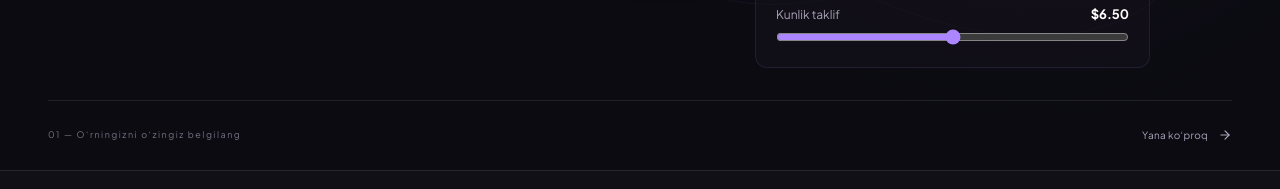
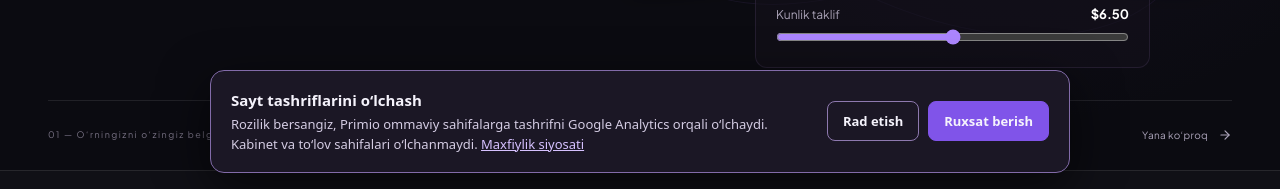
Before and after one commit to Siyovushxan/primio, a Next.js app: page / in a window 1280 px wide. Shown: the part 611-800 px from the top of the page. Built offline with nearby package versions, Linux system fonts and the light colour scheme; no server answers; a web font is replaced by a local one.

Commit message:
Measure public Primio visits with consented GA4 tag

```diff
--- /dev/null
+++ b/src/app/analytics-consent.css
@@ -0,0 +1,10 @@
+.p-analytics-consent{position:fixed;z-index:100;left:16px;right:16px;bottom:16px;max-width:860px;margin:auto;padding:18px 20px;display:flex;align-items:center;justify-content:space-between;gap:22px;border:1px solid #826ba9;background:#1b1725;color:#f5f3fc;border-radius:14px;box-shadow:0 16px 50px #0009;font:13px/1.5 system-ui,sans-serif}
+.p-analytics-consent strong{display:block;font-size:15px;margin-bottom:4px}
+.p-analytics-consent p{margin:0;color:#d4cce3}
+.p-analytics-consent a{color:#d6c1ff;text-decoration:underline}
+.p-analytics-consent-actions{display:flex;gap:9px;flex:none}
+.p-analytics-consent-actions button,.p-analytics-preferences{border:1px solid #8e79af;border-radius:8px;background:transparent;color:#f5f3fc;padding:10px 15px;cursor:pointer;font:600 13px system-ui,sans-serif}
+.p-analytics-consent-actions button:last-child{background:#8054e9;border-color:#8054e9}
+.p-analytics-consent-actions button:focus-visible,.p-analytics-preferences:focus-visible{outline:2px solid #d3f49b;outline-offset:3px}
+.p-analytics-preferences{background:#2a213a;margin:12px 0}
+@media(max-width:640px){.p-analytics-consent{align-items:stretch;flex-direction:column}.p-analytics-consent-actions{justify-content:flex-end}}
--- a/src/app/layout.tsx
+++ b/src/app/layout.tsx
@@ -5,6 +5,8 @@ import "./flows.css";
 import Header from "@/components/layout/Header";
 import { AuthProvider } from "@/contexts/AuthContext";
 import { LangProvider } from "@/contexts/LangContext";
+import AnalyticsConsent from "@/components/primio/AnalyticsConsent";
+import "./analytics-consent.css";
 
 export const metadata: Metadata = {
   title: "Primio — Brendingiz uchun yangi o‘rin",
@@ -31,6 +33,7 @@ export default function RootLayout({
       <body className="min-h-screen bg-bg text-text font-sans antialiased">
         <LangProvider>
           <AuthProvider>
+            <AnalyticsConsent />
             <a className="p-skip" href="#main-content">Asosiy kontentga o‘tish / Skip to content</a>
             <Header />
             <main id="main-content">{children}</main>
--- a/src/app/privacy/page.tsx
+++ b/src/app/privacy/page.tsx
@@ -1,4 +1,5 @@
 import Link from "next/link";
+import { AnalyticsPreferencesButton } from "@/components/primio/AnalyticsConsent";
 import "./privacy.css";
 
 export const metadata = { title: "Maxfiylik siyosati — Primio" };
@@ -13,6 +14,9 @@ export default function PrivacyPage() {
     <p>Google bergan refresh token serverda AES-256-GCM bilan shifrlanib saqlanadi. Hisobotlar Google’dan so‘rov paytida olinadi va Primio ma’lumotlar bazasida alohida saqlanmaydi. Ulanishni kabinetingizdan uzsangiz, Primio saqlagan tokenni o‘chiradi va Google’dagi ruxsatni bekor qilishga so‘rov yuboradi. Google hisobingizda ham uchinchi tomon ruxsatini bekor qilishingiz mumkin.</p>
     <h2>Ma’lumotlardan foydalanish</h2>
     <p>Google Analytics ma’lumotlari sizga sayt hisobotini ko‘rsatish uchun ishlatiladi. Ular boshqa foydalanuvchilarga ko‘rsatilmaydi. AI xulosasi faqat o‘zingiz har safar rozilik bildirganingizda so‘raladi; bunda faqat yig‘ma ko‘rsatkichlar AI xizmatiga yuboriladi.</p>
+    <h2>Primio saytidagi tashriflarni o‘lchash</h2>
+    <p>Rozilik bersangiz, Primio ommaviy sahifalarga tashrifni Google Analytics orqali o‘lchaydi. Sahifa yo‘li va brauzerga oid texnik ma’lumotlar Google’ga yuboriladi. Kabinet, hisobga kirish va to‘lov sahifalari o‘lchanmaydi. Dastlab rad etsangiz, Google Analytics tegi yuklanmaydi; keyin rad etsangiz, keyingi tashriflar o‘lchanmaydi. Tanlovni keyin o‘zgartirishingiz mumkin.</p>
+    <AnalyticsPreferencesButton />
     <h2>Savollar va o‘chirish</h2>
     <p>Ma’lumotlaringiz yoki ulanishni o‘chirish bo‘yicha savollar uchun OAuth oynasida ko‘rsatilgan Primio aloqa manziliga murojaat qiling.</p>
     <p><Link href="/">Bosh sahifaga qaytish</Link></p>
--- /dev/null
+++ b/src/components/primio/AnalyticsConsent.tsx
@@ -0,0 +1,132 @@
+"use client";
+
+import Link from "next/link";
+import { usePathname } from "next/navigation";
+import { useEffect, useState } from "react";
+import { useLang } from "@/contexts/LangContext";
+
+// This public GA4 stream ID is not an OAuth client ID or secret.
+const MEASUREMENT_ID = "G-61JD7SK9EH";
+const STORAGE_KEY = "primio_analytics_consent";
+const SCRIPT_ID = "primio-ga4-tag";
+type Choice = "accepted" | "rejected" | null;
+
+declare global {
+  interface Window {
+    dataLayer?: unknown[];
+    gtag?: (...args: unknown[]) => void;
+  }
+}
+
+function isPublicPage(pathname: string) {
+  return ["/", "/browse", "/contact", "/how-it-works", "/privacy", "/terms"].includes(pathname);
+}
+
+function copy(lang: string, uz: string, en: string, ru: string) {
+  return lang === "en" ? en : lang === "ru" ? ru : uz;
+}
+
+export function AnalyticsPreferencesButton() {
+  const { lang } = useLang();
+  return <button type="button" className="p-analytics-preferences" onClick={() => window.dispatchEvent(new Event("primio-analytics-preferences"))}>
+    {copy(lang, "Analitika roziligini o‘zgartirish", "Change analytics consent", "Изменить согласие на аналитику")}
+  </button>;
+}
+
+export default function AnalyticsConsent() {
+  const { lang } = useLang();
+  const pathname = usePathname();
+  const [choice, setChoice] = useState<Choice | undefined>();
+  const [showPreferences, setShowPreferences] = useState(false);
+  const [tagReady, setTagReady] = useState(false);
+  const publicPage = isPublicPage(pathname);
+
+  useEffect(() => {
+    let active = true;
+    let stored: string | null = null;
+    try {
+      stored = localStorage.getItem(STORAGE_KEY);
+    } catch {}
+    queueMicrotask(() => {
+      if (active) setChoice(stored === "accepted" || stored === "rejected" ? stored : null);
+    });
+    const reopen = () => setShowPreferences(true);
+    window.addEventListener("primio-analytics-preferences", reopen);
+    return () => {
+      active = false;
+      window.removeEventListener("primio-analytics-preferences", reopen);
+    };
+  }, []);
+
+  useEffect(() => {
+    if (choice !== "accepted" || !tagReady || !publicPage) return;
+    window.gtag?.("event", "page_view", {
+      send_to: MEASUREMENT_ID,
+      page_path: pathname,
+      page_location: `${window.location.origin}${pathname}`,
+      page_referrer: "",
+      page_title: "Primio",
+    });
+  }, [choice, tagReady, pathname, publicPage]);
+
+  useEffect(() => {
+    if (choice !== "accepted" || !publicPage) return;
+
+    if (!window.gtag) {
+      window.dataLayer = window.dataLayer || [];
+      window.gtag = (...args: unknown[]) => { window.dataLayer?.push(args); };
+      window.gtag("consent", "default", {
+        analytics_storage: "granted",
+        ad_storage: "denied",
+        ad_user_data: "denied",
+        ad_personalization: "denied",
+      });
+      window.gtag("js", new Date());
+      window.gtag("config", MEASUREMENT_ID, { send_page_view: false });
+    } else {
+      window.gtag("consent", "update", { analytics_storage: "granted" });
+    }
+
+    let script = document.getElementById(SCRIPT_ID) as HTMLScriptElement | null;
+    const ready = () => {
+      if (script) script.dataset.loaded = "true";
+      setTagReady(true);
+    };
+    if (script?.dataset.loaded === "true") {
+      ready();
+    } else {
+      if (!script) {
+        script = document.createElement("script");
+        script.id = SCRIPT_ID;
+        script.src = `https://www.googletagmanager.com/gtag/js?id=${MEASUREMENT_ID}`;
+        script.async = true;
+        document.head.appendChild(script);
+      }
+      script.addEventListener("load", ready);
+    }
+    return () => script?.removeEventListener("load", ready);
+  }, [choice, publicPage]);
+
+  function choose(next: Exclude<Choice, null>) {
+    try { localStorage.setItem(STORAGE_KEY, next); } catch {}
+    window.gtag?.("consent", "update", { analytics_storage: next === "accepted" ? "granted" : "denied" });
+    setChoice(next);
+    setShowPreferences(false);
+  }
+
+  return <>
+    {publicPage && choice !== undefined && (choice === null || showPreferences) && <section className="p-analytics-consent" aria-label={copy(lang, "Sayt analitikasi roziligi", "Website analytics consent", "Согласие на аналитику сайта")}>
+      <div>
+        <strong>{copy(lang, "Sayt tashriflarini o‘lchash", "Measure website visits", "Измерение посещений сайта")}</strong>
+        <p>{copy(lang,
+          "Rozilik bersangiz, Primio ommaviy sahifalarga tashrifni Google Analytics orqali o‘lchaydi. Kabinet va to‘lov sahifalari o‘lchanmaydi.",
+          "If you agree, Primio measures visits to public pages with Google Analytics. Dashboard and payment pages are excluded.",
+          "С вашего согласия Primio измеряет посещения открытых страниц через Google Analytics. Кабинет и платежные страницы исключены.")} <Link href="/privacy">{copy(lang, "Maxfiylik siyosati", "Privacy policy", "Политика конфиденциальности")}</Link></p>
+      </div>
+      <div className="p-analytics-consent-actions">
+        <button type="button" onClick={() => choose("rejected")}>{copy(lang, "Rad etish", "Decline", "Отклонить")}</button>
+        <button type="button" onClick={() => choose("accepted")}>{copy(lang, "Ruxsat berish", "Allow", "Разрешить")}</button>
+      </div>
+    </section>}
+  </>;
+}
```
